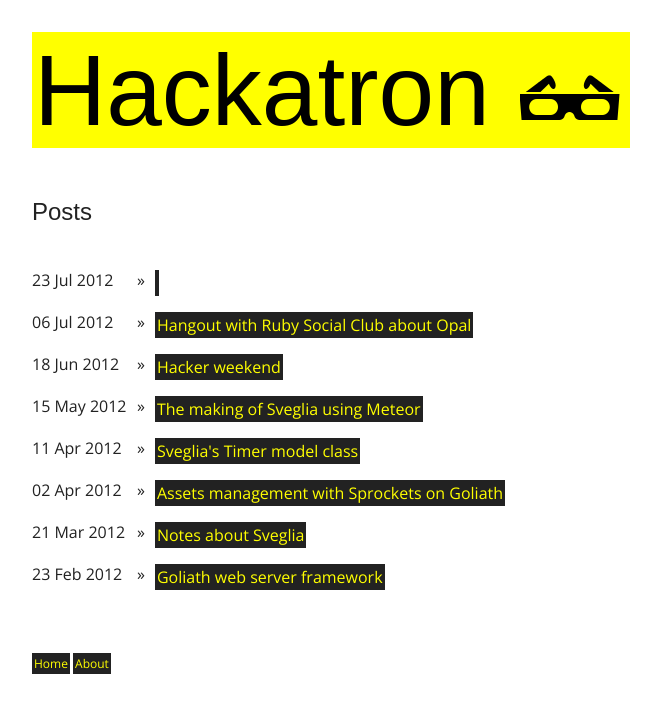
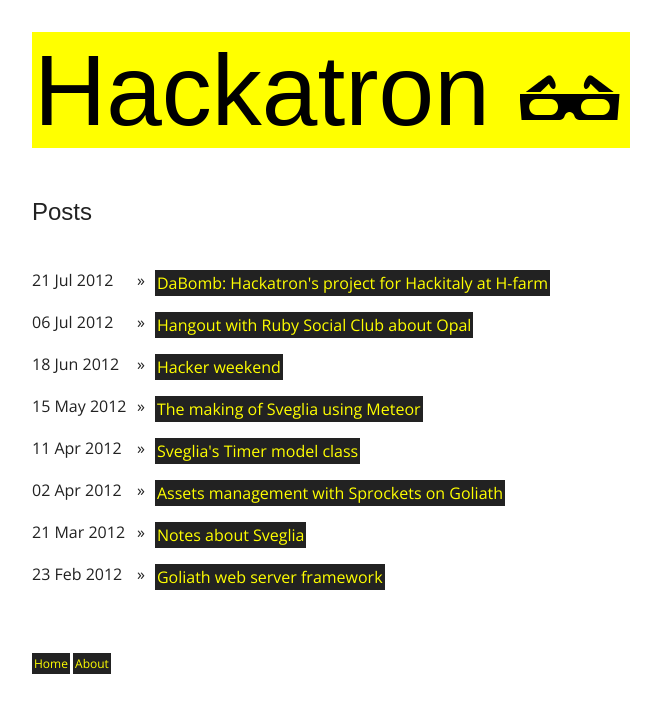
Before and after one commit to hackatron/hackatron.github.io, a Jekyll site: the page built from index.html, in a window 1280 px wide. Shown: the top 713 px of the page, without its empty margins (28-689 px from the left). Built offline with Jekyll 4.4.1, drawn with Linux system fonts in a browser that asks for light colours; some web fonts are replaced; Markdown is read by kramdown in place of the engine named in the settings.

Commit message:
Fix title

```diff
--- a/_posts/2012-07-21-dabomb-hackatron-s-project-for-hackitaly-at-h-farm.markdown
+++ b/_posts/2012-07-21-dabomb-hackatron-s-project-for-hackitaly-at-h-farm.markdown
@@ -1,6 +1,6 @@
 ---
 layout: post
-title: DaBomb: Hackatron's project for Hackitaly at H-farm
+title: "DaBomb: Hackatron's project for Hackitaly at H-farm"
 ---
 
 [team]: http://hackatron.github.com/about.html
```
